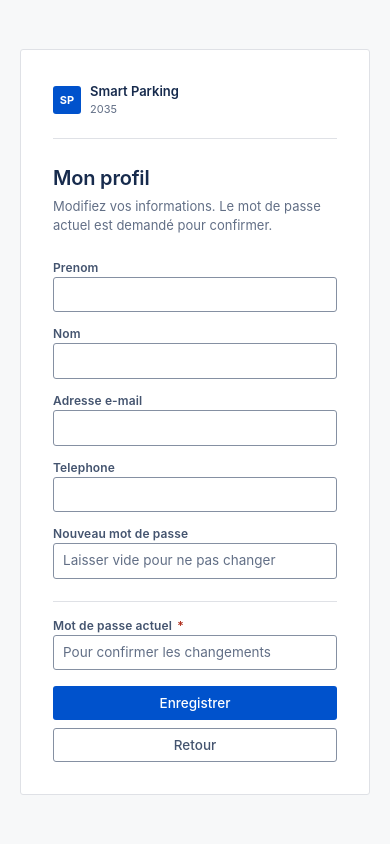
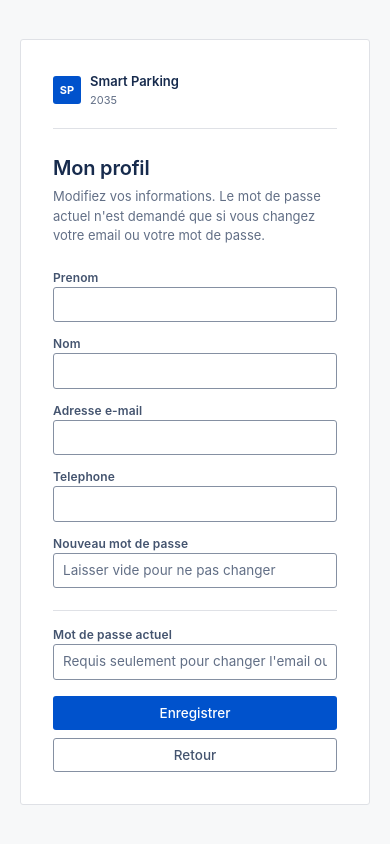
Before and after one commit to Mathieu-35/Smart_Parking_2035, a FastAPI app: template app/templates/auth/profil.html in a window 390 px wide. Run offline with FastAPI, Linux system fonts and the light colour scheme; the template is opened without the code that fills it, so the values that code supplies are empty; parts of the project's set-up code (start-up, migrations or seed data) failed here and were passed over.

Commit message:
Profil : mot de passe actuel requis seulement pour email/mot de passe + message de succes visible
- Le mot de passe actuel n'est demande QUE si on change l'email ou le
  mot de passe (changements sensibles). Nom/prenom/telephone se changent
  sans confirmation puisqu'on est deja connecte.
- Message de succes fiabilise : redirection vers ?enregistre=1 (pas
  d'accents dans l'URL), message construit cote serveur.
- Alerte d'erreur : classe corrigee alert-error -> alert-danger (la
  seule definie dans le CSS), sinon les erreurs s'affichaient sans style.

Verifie de bout en bout (compte jetable) : changement telephone OK +
message succes affiche ; changement mot de passe sans actuel -> refuse.

Co-Authored-By: Claude Opus 4.7 <noreply@anthropic.com>

```diff
--- a/app/templates/auth/profil.html
+++ b/app/templates/auth/profil.html
@@ -21,14 +21,15 @@
 
       <div class="auth-title">Mon profil</div>
       <div class="auth-subtitle">
-        Modifiez vos informations. Le mot de passe actuel est demandé pour confirmer.
+        Modifiez vos informations. Le mot de passe actuel n'est demandé
+        que si vous changez votre email ou votre mot de passe.
       </div>
 
       {% if msg %}
       <div class="alert alert-success" style="margin-bottom: 12px;">{{ msg }}</div>
       {% endif %}
       {% if error %}
-      <div class="alert alert-error" style="margin-bottom: 12px;">{{ error }}</div>
+      <div class="alert alert-danger" style="margin-bottom: 12px;">{{ error }}</div>
       {% endif %}
 
       <form method="POST" action="/auth/profil">
@@ -56,9 +57,10 @@
 
         <div class="divider" style="margin: 12px 0;"></div>
 
-        <label class="form-label" for="mot_passe_actuel">Mot de passe actuel <span class="required">*</span></label>
+        <label class="form-label" for="mot_passe_actuel">Mot de passe actuel</label>
         <input class="form-control" type="password" id="mot_passe_actuel" name="mot_passe_actuel"
-               placeholder="Pour confirmer les changements" required style="margin-bottom: 16px;" />
+               placeholder="Requis seulement pour changer l'email ou le mot de passe"
+               style="margin-bottom: 16px;" />
 
         <button type="submit" class="btn btn-primary" style="width: 100%; justify-content: center;">
           Enregistrer
```
Also changed, not shown: app/routes/auth.py (+20 -8 lines).
